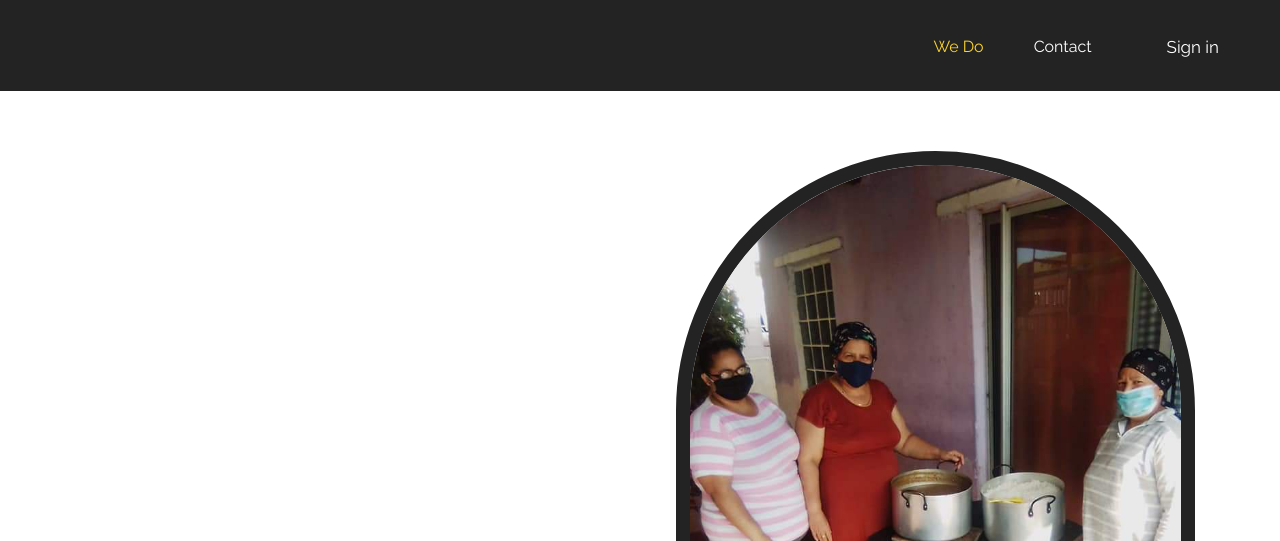
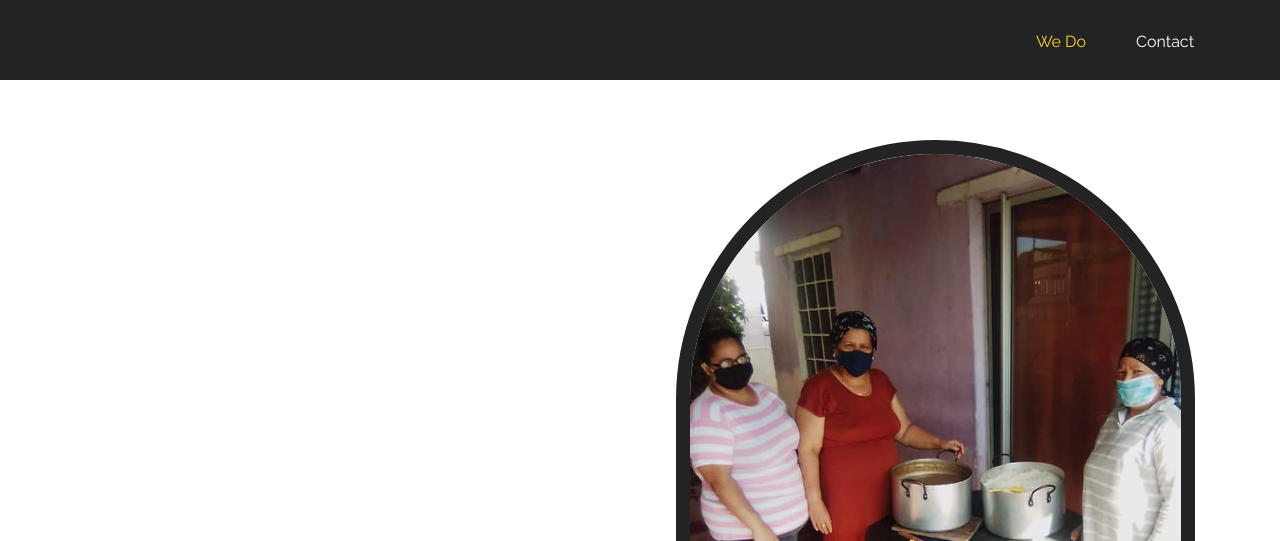
Before and after one commit to Riyaaz97/Vanessaskitchen.io, a plain HTML site: page index.html in a window 1280 px wide. Shown: the top 541 px of the page. Drawn offline with nearby package versions, Linux system fonts and the light colour scheme.

Commit message:
Update index.html
removed a line

```diff
--- a/index.html
+++ b/index.html
@@ -67,7 +67,7 @@
                                  <a class="nav-link" href="#contact">Contact</a>
                               </li>
                            </ul>
-                           <div class="sign_btn"><a href="#">Sign in</a></div>
+
                         </div>
                      </nav>
                   </div>
```
